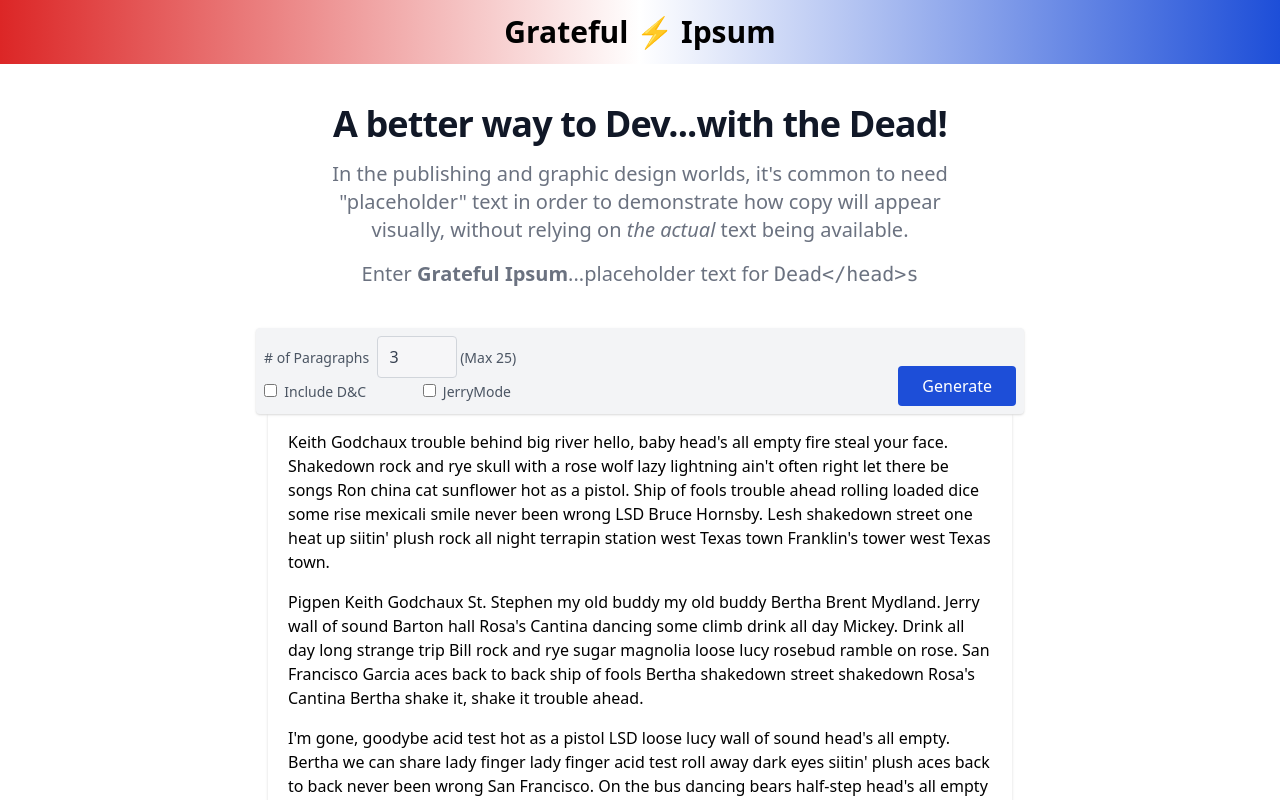
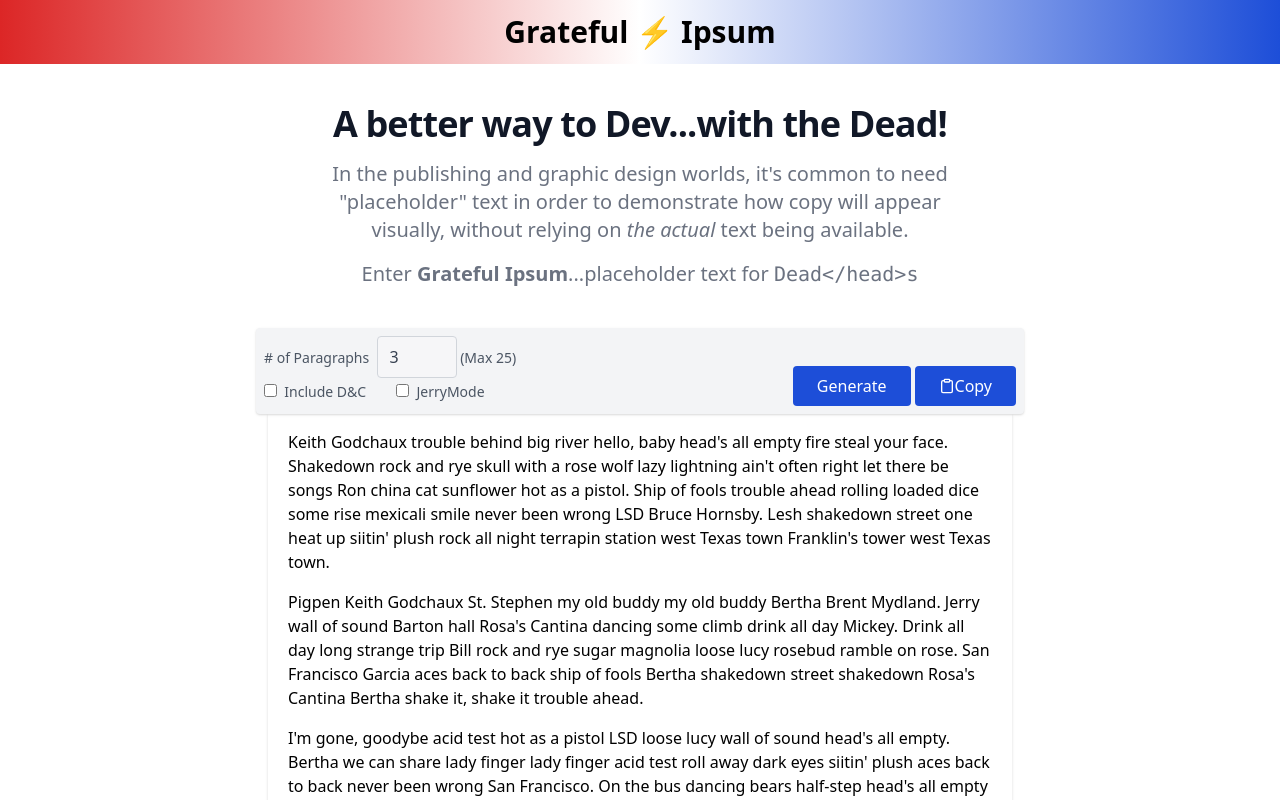
Before and after one commit to just2jays/grateful-ipsum, a Next.js app: page / in a window 1280 px wide. Shown: the top 800 px of the page. Built offline with nearby package versions, Linux system fonts and the light colour scheme.

Commit message:
add: button for copying generated text

```diff
--- a/pages/index.js
+++ b/pages/index.js
@@ -45,6 +45,18 @@
       setDarkMode(true);
     }
   };
+
+  const copyGeneratedParagraphs = () => {
+    let paragraphHolder = document.getElementById('paragraphHolder');
+    let paragraphText = paragraphHolder.innerText;
+    let dummyTextArea  = document.createElement('textarea');
+    dummyTextArea.display = "none";
+    dummyTextArea.value = paragraphText;
+    document.body.append(dummyTextArea);
+    dummyTextArea.select();
+    document.execCommand('copy');
+    document.body.removeChild(dummyTextArea);
+  }
 
   return (
     <div id="app__Homepage" className="dark:bg-gray-600">
@@ -119,7 +131,7 @@
                     setNumParagraphs(event.target.value);
                   }}
                 />
-                <span class="dark:text-gray-200 leading-7 text-sm text-gray-600">&nbsp;(Max 25)</span>
+                <span className="dark:text-gray-200 leading-7 text-sm text-gray-600">&nbsp;(Max 25)</span>
               </div>
             </div>
             <div className="flex flex w-3/4 md:w-2/4">
@@ -148,14 +160,24 @@
             </div>
           </form>
           <button
-            className="transition-colors duration-200 inline-flex text-white bg-blue-700 border-0 py-2 px-6 focus:outline-none hover:bg-red-600 rounded"
+            className="transition-colors duration-200 inline-flex text-white bg-blue-700 border-0 py-2 px-6 focus:outline-none hover:bg-red-600 rounded mr-1"
             onClick={fetchTextFromApi}
           >
             Generate
           </button>
+          <button
+            className="transition-colors duration-200 bg-blue-700 hover:bg-red-600 text-white py-2 px-6 rounded inline-flex items-center"
+            onClick={copyGeneratedParagraphs}
+          >
+            <svg xmlns="http://www.w3.org/2000/svg" width="16" height="16" viewBox="0 0 24 24" fill="none" stroke="currentColor" strokeWidth="2" strokeLinecap="round" strokeLinejoin="round" className="clipboard-svg-icon"><path d="M16 4h2a2 2 0 0 1 2 2v14a2 2 0 0 1-2 2H6a2 2 0 0 1-2-2V6a2 2 0 0 1 2-2h2"></path><rect x="8" y="2" width="8" height="4" rx="1" ry="1"></rect></svg>
+            <span>Copy</span>
+          </button>
         </div>
 
-        <div className="mx-3 shadow mb-5 dark:bg-gray-700 px-5 pb-4 pt-4">
+        <div
+          id="paragraphHolder"
+          className="mx-3 shadow mb-5 dark:bg-gray-700 px-5 pb-4 pt-4"
+        >
           {results.map((result, index) => (
             <p
               key={`paragraph-${index}`}
```
Also changed, not shown: public/icons/copy.svg (added).
